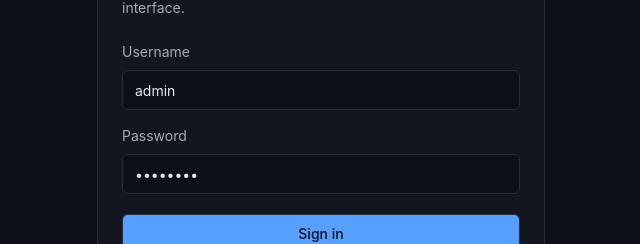
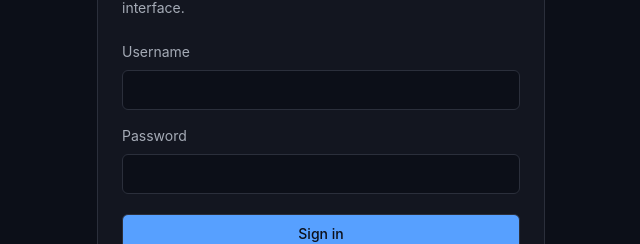
Before and after one commit to tudcell/Licenta, a React (Vite) app in the folder frontend/: page /login in a window 1280 px wide. Shown: the part 311-555 px from the top of the page, without its empty margins (319-959 px from the left). Built offline with nearby package versions, Linux system fonts and the light colour scheme; no server answers; the HTML template or start-up script is replaced by a standard one.

Commit message:
Adjust viewer transaction button and login form defaults

```diff
--- a/frontend/src/features/auth/pages/LoginPage.tsx
+++ b/frontend/src/features/auth/pages/LoginPage.tsx
@@ -28,8 +28,8 @@ export function LoginPage() {
   const error = useAuthStore((state) => state.error);
   const login = useAuthStore((state) => state.login);
 
-  const [username, setUsername] = useState("admin");
-  const [password, setPassword] = useState("admin123");
+  const [username, setUsername] = useState("");
+  const [password, setPassword] = useState("");
   const [localError, setLocalError] = useState<string | null>(null);
 
   const loading = status === "authenticating";
@@ -79,7 +79,7 @@ export function LoginPage() {
               id="username"
               value={username}
               onChange={(event) => setUsername(event.target.value)}
-              autoComplete="username"
+              autoComplete="off"
             />
           </div>
 
@@ -90,7 +90,7 @@ export function LoginPage() {
               type="password"
               value={password}
               onChange={(event) => setPassword(event.target.value)}
-              autoComplete="current-password"
+              autoComplete="new-password"
             />
           </div>
 
@@ -104,7 +104,7 @@ export function LoginPage() {
 
         <div className="text-sm text-muted-foreground">
           Need a viewer account?{" "}
-          <Link to="/register" className="text-primary hover:underline">
+          <Link to="/register" className="text-primary underline hover:underline">
             Create one
           </Link>
         </div>
--- a/frontend/src/features/transactions/pages/TransactionsPage.tsx
+++ b/frontend/src/features/transactions/pages/TransactionsPage.tsx
@@ -17,6 +17,7 @@ import { Sheet, SheetContent, SheetDescription, SheetHeader, SheetTitle } from "
 import { Table, TableBody, TableCell, TableHead, TableHeader, TableRow } from "../../../components/ui/table";
 import { useDebouncedValue } from "../../../hooks/useDebouncedValue";
 import { normalizeApiError, transactionsService } from "../../../services";
+import { useAuthStore } from "../../../stores/authStore";
 import type { PaginationMeta } from "../../../types/api";
 import type {
   CreateTransactionResult,
@@ -147,6 +148,9 @@ export function TransactionsPage() {
   const typeFilter = useDebouncedValue(typeFilterInput, 350);
   const senderFilter = useDebouncedValue(senderFilterInput, 350);
   const statusFilter = useDebouncedValue(statusFilterInput, 350);
+
+  const role = useAuthStore((state) => state.user?.role);
+  const isViewer = role === "viewer";
 
   const [walletName, setWalletName] = useState("");
   const [txType, setTxType] = useState("LOGIN");
@@ -311,12 +315,25 @@ export function TransactionsPage() {
       title="Transactions"
       description="Filter indexed transactions and simulate new events for blockchain/ML analysis."
       actions={
-        <Button type="button" onClick={() => setShowCreateDrawer(true)}>
+        <Button
+          type="button"
+          onClick={() => setShowCreateDrawer(true)}
+          disabled={isViewer}
+          title={isViewer ? "Viewer accounts cannot add transactions." : undefined}
+        >
           Add transaction
         </Button>
       }
     >
-      <Sheet open={showCreateDrawer} onOpenChange={setShowCreateDrawer}>
+      <Sheet
+        open={showCreateDrawer}
+        onOpenChange={(nextOpen) => {
+          if (isViewer) {
+            return;
+          }
+          setShowCreateDrawer(nextOpen);
+        }}
+      >
         <SheetContent side="right" className="overflow-y-auto">
           <SheetHeader>
             <SheetTitle>Create transaction</SheetTitle>
```
